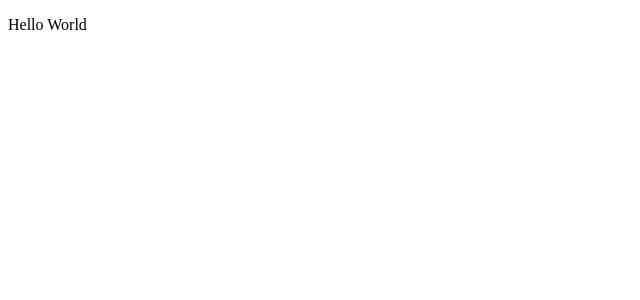
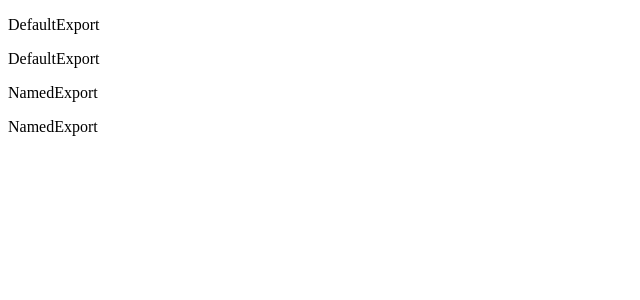
Before and after one commit to mateus-zuffo/ReactJS-01, a React (Vite) app in the folder 01-fundamentos-reactjs/: page / in a window 1280 px wide. Shown: the top 300 px of the page, without its empty margins (0-640 px from the left). Built offline with nearby package versions, Linux system fonts and the light colour scheme.

Commit message:
Default Export and Named Export examples

```diff
--- a/01-fundamentos-reactjs/src/App.jsx
+++ b/01-fundamentos-reactjs/src/App.jsx
@@ -1,7 +1,15 @@
+import DefaultExport from "./DefaultExport";
+import { NamedExport } from "./NamedExport";
+
 function App() {
 
   return (
-    <p>Hello World</p>
+    <div>
+      <DefaultExport/>
+      <DefaultExport/>
+      <NamedExport/>
+      <NamedExport/>
+    </div>
   )
 }
 
--- /dev/null
+++ b/01-fundamentos-reactjs/src/DefaultExport.jsx
@@ -0,0 +1,5 @@
+function DefaultExport() {
+    return <p>DefaultExport</p>
+}
+
+export default DefaultExport
--- /dev/null
+++ b/01-fundamentos-reactjs/src/NamedExport.jsx
@@ -0,0 +1,3 @@
+export function NamedExport() {
+    return <p>NamedExport</p>
+}
```
